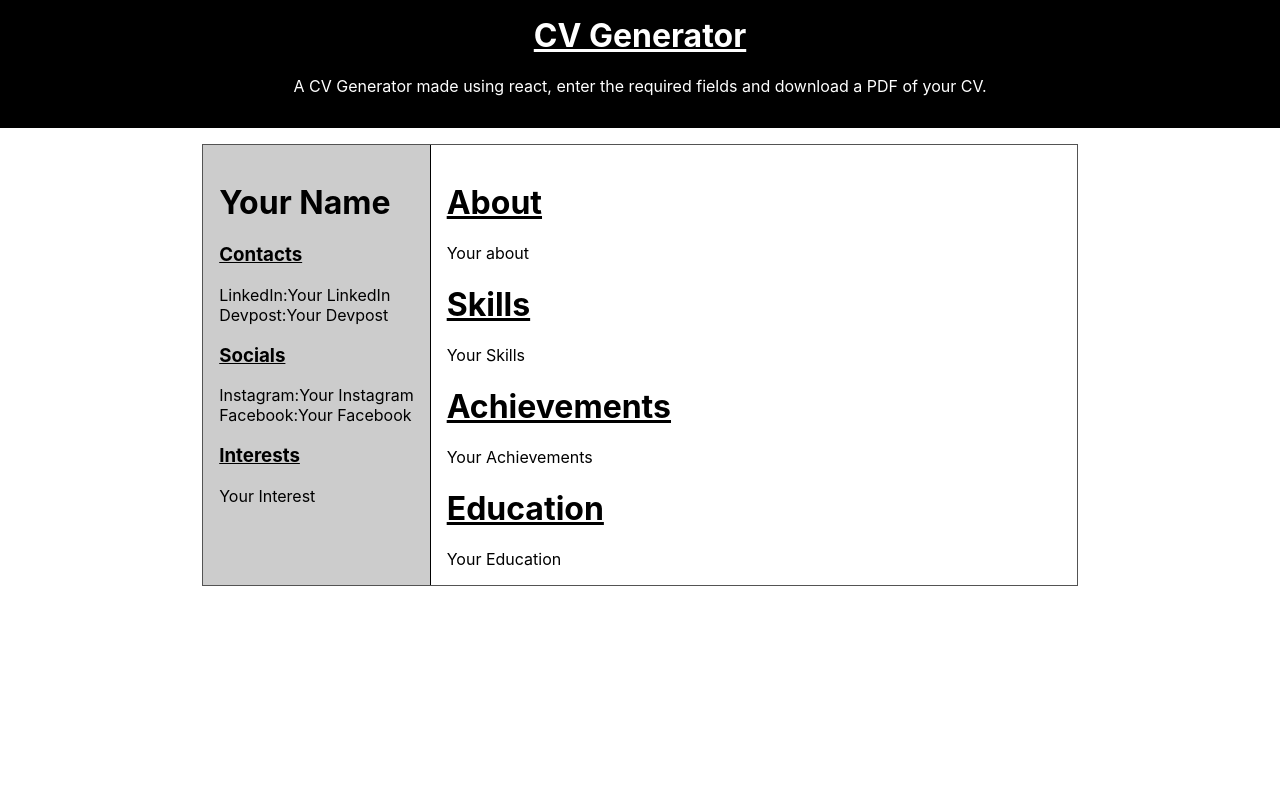
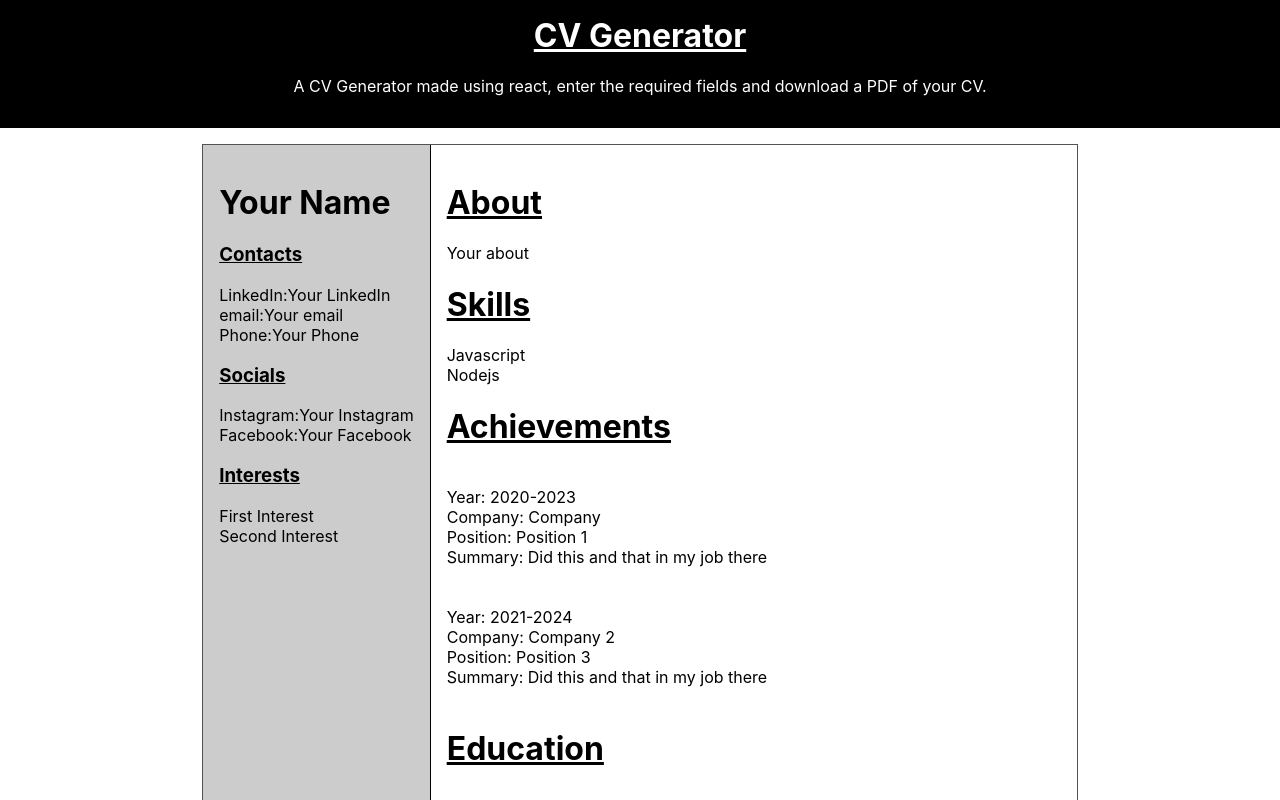
Before and after one commit to aayushmau5/cv-generator, a React (Create React App) app: page / in a window 1280 px wide. Shown: the top 800 px of the page. Built offline with nearby package versions, Linux system fonts and the light colour scheme.

Commit message:
Add adding and removing state functionality

```diff
--- a/src/components/about.js
+++ b/src/components/about.js
@@ -22,7 +22,11 @@ const About = (props) => {
         <h1>
           About{" "}
           {props.showEditor ? (
-            <FaPencilAlt size="20px" onClick={toggleModal} />
+            <FaPencilAlt
+              style={{ cursor: "pointer" }}
+              size="20px"
+              onClick={toggleModal}
+            />
           ) : null}
         </h1>
         {props.value}
--- a/src/components/achievements.js
+++ b/src/components/achievements.js
@@ -1,10 +1,34 @@
 import { useState } from "react";
 
-import { FaPencilAlt } from "react-icons/fa";
+import { FaPlus, FaTrash } from "react-icons/fa";
 import Modal from "./modal/modal";
 
 const Achievements = (props) => {
   const [show, setShow] = useState(false);
+
+  const achievementsArray = props.value.map((obj) => {
+    return (
+      <div key={obj.id}>
+        {props.showEditor ? (
+          <FaTrash
+            style={{ marginLeft: "5px", cursor: "pointer" }}
+            size="13px"
+            onClick={() => props.deleteState("achievements", obj.id)}
+          />
+        ) : null}
+        <br />
+        Year: {obj.year}
+        <br />
+        Company: {obj.company}
+        <br />
+        Position: {obj.position}
+        <br />
+        Summary: {obj.summary}
+        <br />
+        <br />
+      </div>
+    );
+  });
 
   const toggleModal = () => {
     setShow(!show);
@@ -22,10 +46,14 @@ const Achievements = (props) => {
         <h1>
           Achievements{" "}
           {props.showEditor ? (
-            <FaPencilAlt size="20px" onClick={toggleModal} />
+            <FaPlus
+              style={{ cursor: "pointer" }}
+              size="20px"
+              onClick={toggleModal}
+            />
           ) : null}
         </h1>
-        {props.value}
+        {achievementsArray}
       </div>
     </>
   );
--- a/src/components/contacts.js
+++ b/src/components/contacts.js
@@ -1,6 +1,6 @@
 import { useState } from "react";
 
-import { FaPencilAlt } from "react-icons/fa";
+import { FaPlus, FaTrash } from "react-icons/fa";
 import Modal from "./modal/modal";
 
 const Contacts = (props) => {
@@ -13,7 +13,14 @@ const Contacts = (props) => {
   const contactsArray = props.value;
   const output = contactsArray.map((obj) => (
     <div key={obj.id}>
-      {obj.website}:{obj.username}
+      {obj.place}:{obj.value}{" "}
+      {props.showEditor ? (
+        <FaTrash
+          style={{ marginLeft: "5px", cursor: "pointer" }}
+          size="13px"
+          onClick={() => props.deleteState("contacts", obj.id)}
+        />
+      ) : null}
     </div>
   ));
 
@@ -28,7 +35,11 @@ const Contacts = (props) => {
       <h3>
         Contacts{" "}
         {props.showEditor ? (
-          <FaPencilAlt size="15px" onClick={toggleModal} />
+          <FaPlus
+            style={{ cursor: "pointer" }}
+            size="15px"
+            onClick={toggleModal}
+          />
         ) : null}
       </h3>
       {output}
--- a/src/components/education.js
+++ b/src/components/education.js
@@ -1,10 +1,32 @@
 import { useState } from "react";
 
-import { FaPencilAlt } from "react-icons/fa";
+import { FaPlus, FaTrash } from "react-icons/fa";
 import Modal from "./modal/modal";
 
 const Education = (props) => {
   const [show, setShow] = useState(false);
+
+  const educationArray = props.value.map((obj) => {
+    return (
+      <div key={obj.id}>
+        {props.showEditor ? (
+          <FaTrash
+            style={{ marginLeft: "5px", cursor: "pointer" }}
+            size="13px"
+            onClick={() => props.deleteState("education", obj.id)}
+          />
+        ) : null}
+        <br />
+        Year: {obj.year}
+        <br />
+        Place: {obj.place}
+        <br />
+        Title: {obj.title}
+        <br />
+        <br />
+      </div>
+    );
+  });
 
   const toggleModal = () => {
     setShow(!show);
@@ -22,10 +44,14 @@ const Education = (props) => {
         <h1>
           Education{" "}
           {props.showEditor ? (
-            <FaPencilAlt size="20px" onClick={toggleModal} />
+            <FaPlus
+              style={{ cursor: "pointer" }}
+              size="20px"
+              onClick={toggleModal}
+            />
           ) : null}
         </h1>
-        {props.value}
+        {educationArray}
       </div>
     </>
   );
--- a/src/components/interests.js
+++ b/src/components/interests.js
@@ -1,10 +1,25 @@
 import { useState } from "react";
 
-import { FaPencilAlt } from "react-icons/fa";
+import { FaPlus, FaTrash } from "react-icons/fa";
 import Modal from "./modal/modal";
 
 const Interests = (props) => {
   const [show, setShow] = useState(false);
+
+  const interestsArray = props.value.map((obj) => {
+    return (
+      <div key={obj.id}>
+        {obj.interest}
+        {props.showEditor ? (
+          <FaTrash
+            style={{ marginLeft: "5px", cursor: "pointer" }}
+            size="13px"
+            onClick={() => props.deleteState("interests", obj.id)}
+          />
+        ) : null}
+      </div>
+    );
+  });
 
   const toggleModal = () => {
     setShow(!show);
@@ -21,10 +36,14 @@ const Interests = (props) => {
         <h3>
           Interests{" "}
           {props.showEditor ? (
-            <FaPencilAlt size="15px" onClick={toggleModal} />
+            <FaPlus
+              style={{ cursor: "pointer" }}
+              size="15px"
+              onClick={toggleModal}
+            />
           ) : null}
         </h3>
-        {props.value}
+        {interestsArray}
       </div>
     </>
   );
--- a/src/components/modal/modal.js
+++ b/src/components/modal/modal.js
@@ -45,10 +45,44 @@ const Modal = (props) => {
           <TextField
             autoFocus
             margin="dense"
-            id="achievements"
-            label="Achievemets"
+            id="started"
+            label="Year Started"
+            type="number"
+            onChange={(e) => {
+              setState({ ...state, yearStarted: e.target.value });
+            }}
+            fullWidth
+          />
+          <TextField
+            margin="dense"
+            id="ended"
+            label="Till"
+            type="number"
+            onChange={(e) => setState({ ...state, yearEnded: e.target.value })}
+            fullWidth
+          />
+          <TextField
+            margin="dense"
+            id="company"
+            label="Company"
             type="text"
-            onChange={(e) => setState(e.target.value)}
+            onChange={(e) => setState({ ...state, company: e.target.value })}
+            fullWidth
+          />
+          <TextField
+            margin="dense"
+            id="postion"
+            label="Position"
+            type="text"
+            onChange={(e) => setState({ ...state, position: e.target.value })}
+            fullWidth
+          />
+          <TextField
+            margin="dense"
+            id="summary"
+            label="Summary"
+            type="text"
+            onChange={(e) => setState({ ...state, summary: e.target.value })}
             fullWidth
             multiline
           />
@@ -61,18 +95,18 @@ const Modal = (props) => {
           <TextField
             autoFocus
             margin="dense"
-            id="website"
-            label="Website"
-            onChange={(e) => setState({ ...state, website: e.target.value })}
+            id="place"
+            label="Contact Place"
+            onChange={(e) => setState({ ...state, place: e.target.value })}
             type="text"
             fullWidth
           />
           <TextField
             margin="dense"
-            id="username"
-            label="Username"
+            id="value"
+            label="Value"
             type="text"
-            onChange={(e) => setState({ ...state, username: e.target.value })}
+            onChange={(e) => setState({ ...state, value: e.target.value })}
             fullWidth
           />
         </>
@@ -108,7 +142,7 @@ const Modal = (props) => {
           margin="dense"
           id="interests"
           label="Interest"
-          onChange={(e) => setState(e.target.value)}
+          onChange={(e) => setState({ interest: e.target.value })}
           type="text"
           fullWidth
         />
@@ -121,7 +155,7 @@ const Modal = (props) => {
           margin="dense"
           id="skills"
           label="Skills"
-          onChange={(e) => setState(e.target.value)}
+          onChange={(e) => setState({ skill: e.target.value })}
           type="text"
           fullWidth
         />
@@ -129,15 +163,43 @@ const Modal = (props) => {
       break;
     case "education":
       textfield = (
+        <>
           <TextField
             autoFocus
             margin="dense"
-          id="education"
-          label="Education"
-          onChange={(e) => setState(e.target.value)}
+            id="started"
+            label="Year Started"
+            onChange={(e) =>
+              setState({ ...state, yearStarted: e.target.value })
+            }
+            type="number"
+            fullWidth
+          />
+          <TextField
+            margin="dense"
+            id="ended"
+            label="Till"
+            onChange={(e) => setState({ ...state, yearEnded: e.target.value })}
+            type="number"
+            fullWidth
+          />
+          <TextField
+            margin="dense"
+            id="place"
+            label="Place"
+            onChange={(e) => setState({ ...state, place: e.target.value })}
             type="text"
             fullWidth
           />
+          <TextField
+            margin="dense"
+            id="title"
+            label="Title"
+            onChange={(e) => setState({ ...state, title: e.target.value })}
+            type="text"
+            fullWidth
+          />
+        </>
       );
       break;
 
--- a/src/components/name.js
+++ b/src/components/name.js
@@ -21,7 +21,11 @@ const Name = (props) => {
       <h1 style={{ textDecoration: "none" }}>
         {props.value}{" "}
         {props.showEditor ? (
-          <FaPencilAlt size="20px" onClick={toggleModal} />
+          <FaPencilAlt
+            style={{ cursor: "pointer" }}
+            size="20px"
+            onClick={toggleModal}
+          />
         ) : null}
       </h1>
     </>
--- a/src/components/skills.js
+++ b/src/components/skills.js
@@ -1,10 +1,25 @@
 import { useState } from "react";
 
-import { FaPencilAlt } from "react-icons/fa";
+import { FaPlus, FaTrash } from "react-icons/fa";
 import Modal from "./modal/modal";
 
 const Skills = (props) => {
   const [show, setShow] = useState(false);
+
+  const skillsArray = props.value.map((obj) => {
+    return (
+      <div key={obj.id}>
+        {obj.skill}
+        {props.showEditor ? (
+          <FaTrash
+            style={{ marginLeft: "5px", cursor: "pointer" }}
+            size="13px"
+            onClick={() => props.deleteState("skills", obj.id)}
+          />
+        ) : null}
+      </div>
+    );
+  });
 
   const toggleModal = () => {
     setShow(!show);
@@ -22,10 +37,14 @@ const Skills = (props) => {
         <h1>
           Skills{" "}
           {props.showEditor ? (
-            <FaPencilAlt size="20px" onClick={toggleModal} />
+            <FaPlus
+              style={{ cursor: "pointer" }}
+              size="20px"
+              onClick={toggleModal}
+            />
           ) : null}
         </h1>
-        {props.value}
+        {skillsArray}
       </div>
     </>
   );
--- a/src/containers/cv.js
+++ b/src/containers/cv.js
@@ -19,13 +19,18 @@ class CV extends Component {
     contacts: [
       {
         id: 0,
-        website: "LinkedIn",
-        username: "Your LinkedIn",
+        place: "LinkedIn",
+        value: "Your LinkedIn",
       },
       {
         id: 1,
-        website: "Devpost",
-        username: "Your Devpost",
+        place: "email",
+        value: "Your email",
+      },
+      {
+        id: 2,
+        place: "Phone",
+        value: "Your Phone",
       },
     ],
     social: [
@@ -40,11 +45,57 @@ class CV extends Component {
         username: "Your Facebook",
       },
     ],
-    interests: ["Your Interest"],
+    interests: [
+      {
+        id: 0,
+        interest: "First Interest",
+      },
+      {
+        id: 1,
+        interest: "Second Interest",
+      },
+    ],
     about: "Your about",
-    skills: ["Your Skills"],
-    achievements: ["Your Achievements"],
-    education: ["Your Education"],
+    skills: [
+      {
+        id: 0,
+        skill: "Javascript",
+      },
+      {
+        id: 1,
+        skill: "Nodejs",
+      },
+    ],
+    achievements: [
+      {
+        id: 0,
+        year: "2020-2023",
+        company: "Company",
+        position: "Position 1",
+        summary: "Did this and that in my job there",
+      },
+      {
+        id: 1,
+        year: "2021-2024",
+        company: "Company 2",
+        position: "Position 3",
+        summary: "Did this and that in my job there",
+      },
+    ],
+    education: [
+      {
+        id: 0,
+        year: "2015-2016",
+        place: "School",
+        title: "Did study there",
+      },
+      {
+        id: 1,
+        year: "2015-2016",
+        place: "College",
+        title: "Bachelor of engineering",
+      },
+    ],
     edit: false,
   };
 
@@ -72,8 +123,8 @@ class CV extends Component {
         ...this.state.contacts,
         {
           id: nanoid(10),
-          website: value.website,
-          username: value.username,
+          place: value.place,
+          value: value.value,
         },
       ],
     });
@@ -94,25 +145,61 @@ class CV extends Component {
 
   interestsChangeHandler = (value) => {
     this.setState({
-      interests: [...this.state.interests, value],
+      interests: [
+        ...this.state.interests,
+        {
+          id: nanoid(10),
+          interest: value.interest,
+        },
+      ],
     });
   };
 
   skillsChangeHandler = (value) => {
     this.setState({
-      skills: [...this.state.skills, value],
+      skills: [
+        ...this.state.skills,
+        {
+          id: nanoid(10),
+          skill: value.skill,
+        },
+      ],
     });
   };
 
   achievementsChangeHandler = (value) => {
     this.setState({
-      achievements: [...this.state.achievements, value],
+      achievements: [
+        ...this.state.achievements,
+        {
+          id: nanoid(10),
+          year: `${value.yearStarted} - ${value.yearEnded}`,
+          company: value.company,
+          position: value.position,
+          summary: value.summary,
+        },
+      ],
     });
   };
 
   educationChangeHandler = (value) => {
     this.setState({
-      education: [...this.state.education, value],
+      education: [
+        ...this.state.education,
+        {
+          id: nanoid(10),
+          year: `${value.yearStarted} - ${value.yearEnded}`,
+          place: value.place,
+          title: value.title,
+        },
+      ],
+    });
+  };
+
+  deleteStateHandler = (state, id) => {
+    const newState = this.state[state].filter((obj) => obj.id !== id);
+    this.setState({
+      [state]: newState,
     });
   };
 
@@ -131,16 +218,19 @@ class CV extends Component {
                 value={this.state.contacts}
                 showEditor={this.state.edit}
                 editState={this.contactsChangeHandler}
+                deleteState={this.deleteStateHandler}
               />
               <Social
                 value={this.state.social}
                 showEditor={this.state.edit}
                 editState={this.socialChangeHandler}
+                deleteState={this.deleteStateHandler}
               />
               <Interests
                 value={this.state.interests}
                 showEditor={this.state.edit}
                 editState={this.interestsChangeHandler}
+                deleteState={this.deleteStateHandler}
               />
             </div>
             <div className={styles.Right_side}>
@@ -153,16 +243,19 @@ class CV extends Component {
                 value={this.state.skills}
                 showEditor={this.state.edit}
                 editState={this.skillsChangeHandler}
+                deleteState={this.deleteStateHandler}
               />
               <Achievements
                 value={this.state.achievements}
                 showEditor={this.state.edit}
                 editState={this.achievementsChangeHandler}
+                deleteState={this.deleteStateHandler}
               />
               <Education
                 value={this.state.education}
                 showEditor={this.state.edit}
                 editState={this.educationChangeHandler}
+                deleteState={this.deleteStateHandler}
               />
             </div>
           </div>
```
Also changed, not shown: src/components/social.js (+13 -2 lines). Lines whose indentation alone changed are shown as unchanged.
